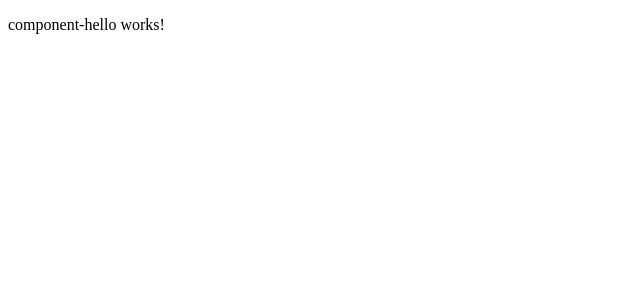
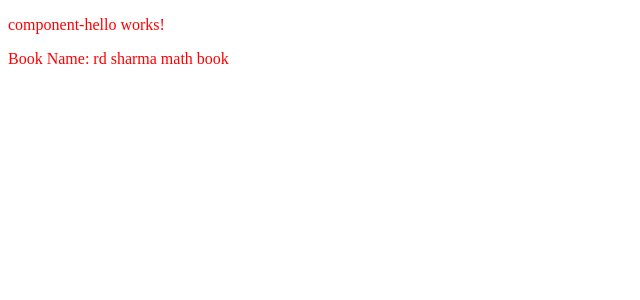
Before and after one commit to javascript-org/2021-angular-components, an Angular app: page / in a window 1280 px wide. Shown: the top 300 px of the page, without its empty margins (0-640 px from the left). Built offline with nearby package versions, Linux system fonts and the light colour scheme.

Commit message:
added css and interpolation variable

```diff
--- a/src/app/components/component-hello/component-hello.component.css
+++ b/src/app/components/component-hello/component-hello.component.css
@@ -0,0 +1,3 @@
+p{
+    color: red;
+}
--- a/src/app/components/component-hello/component-hello.component.html
+++ b/src/app/components/component-hello/component-hello.component.html
@@ -1 +1,2 @@
 <p>component-hello works!</p>
+<p> Book Name: {{bookName}}</p>
--- a/src/app/components/component-hello/component-hello.component.ts
+++ b/src/app/components/component-hello/component-hello.component.ts
@@ -7,6 +7,7 @@ import { Component, OnInit } from '@angular/core';
 })
 export class ComponentHelloComponent implements OnInit {
 
+  bookName: string = "rd sharma math book";
   constructor() { }
 
   ngOnInit(): void {
```
